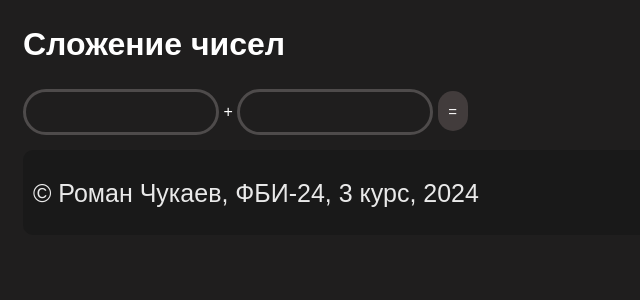
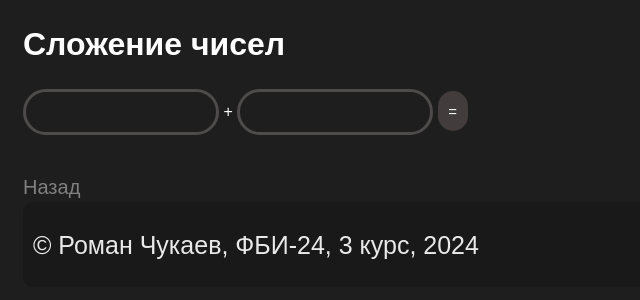
Before and after one commit to Roman3340/web-progr-labs2, a Flask app: page /lab4/sum-form in a window 1280 px wide. Shown: the part 87-387 px from the top of the page, without its empty margins (0-640 px from the left). Run offline with Flask 3, Linux system fonts and the light colour scheme.

Commit message:
trouble1 debug 7

```diff
--- a/lab4.py
+++ b/lab4.py
@@ -92,5 +92,5 @@
         return render_template('lab4/exp.html', error='Поля не должны иметь нулевых значенией')
     x1 = int(x1)
     x2 = int(x2)
-    result = x1 - x2
+    result = x1 ** x2
     return render_template('lab4/exp.html', x1=x1, x2=x2, result=result)
--- a/templates/lab4/sum-form.html
+++ b/templates/lab4/sum-form.html
@@ -8,4 +8,10 @@
         <input type="number" name="x1" class="inputC"> + <input type="number" name="x2" class="inputC">
         <input type="submit" value="=" class="button del">
     </form>
+
+    <br>
+
+    <div>
+        <a href="/lab4">Назад</a>
+    </div>
 {% endblock %}
```
